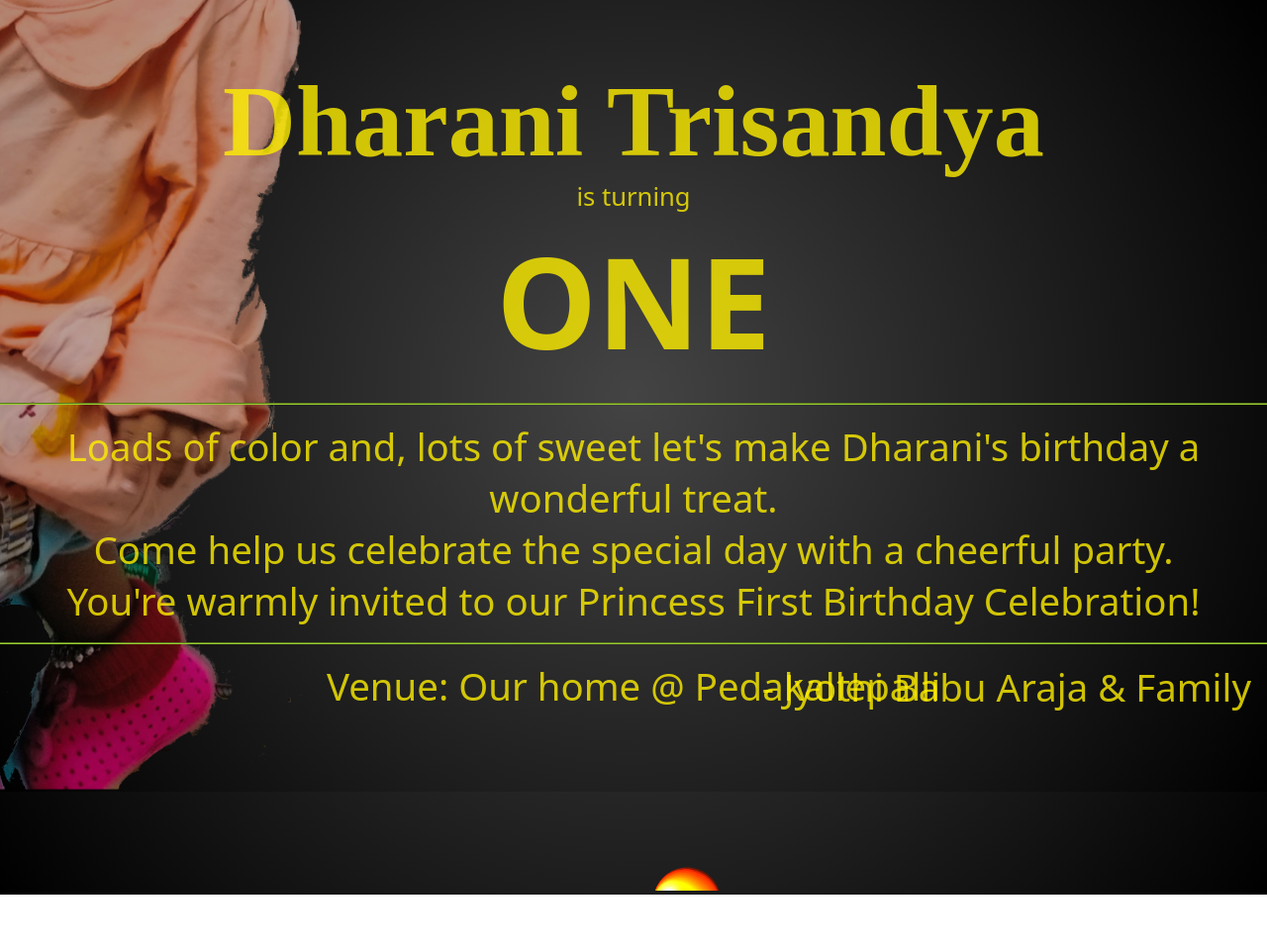
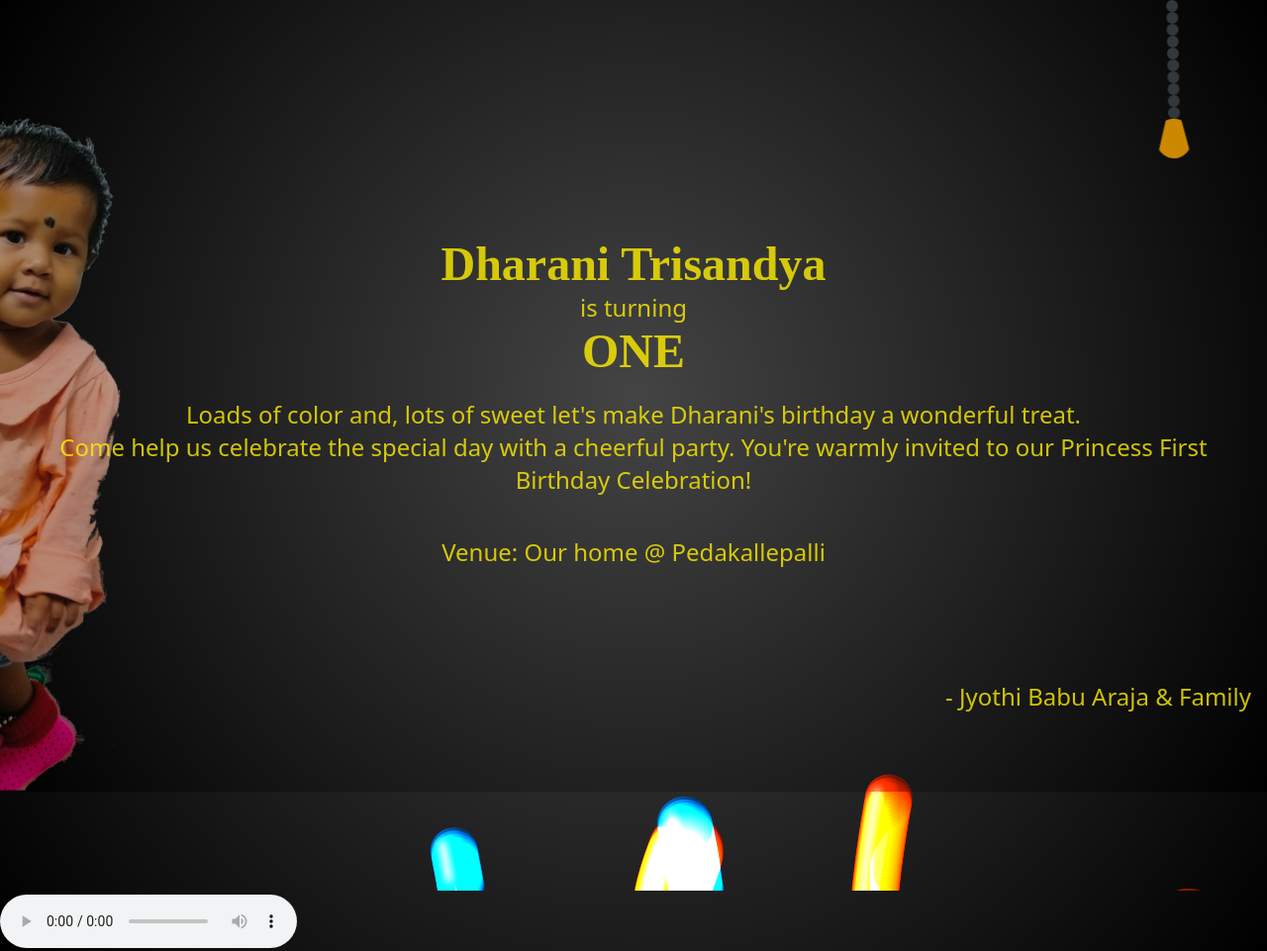
Before and after one commit to trisandyatech/dharani, a plain HTML site: page index.html in a window 1280 px wide. Shown: the whole page at 99% size. Before the commit the page ends 904 px from the top, so only its background shows below. Drawn offline with Linux system fonts and the light colour scheme; animation ran at ten frames a second; a web font is replaced by a local one.

Commit message:
with music

```diff
--- a/index.html
+++ b/index.html
@@ -42,26 +42,29 @@
         align-items: center;
         justify-content: center;
         flex-direction: column;
-        padding: 5vw;
         text-align: center;
         color: rgba(255, 239, 0, 0.8);
-        font-size: 3vh;
+
+        height: 100%;
+        /* font-size: 3vh; */
         font-family: system-ui, -apple-system, BlinkMacSystemFont, "Segoe UI",
           Roboto, Oxygen, Ubuntu, Cantarell, "Open Sans", "Helvetica Neue",
           sans-serif;
+        padding: 16px;
       }
 
       .invitation h1 {
         font-family: Monoton;
-        font-size: 8vw;
+        font-size: 48px;
       }
 
       .invitation p {
-        font-size: 2vw;
+        font-size: 24px;
       }
 
       .invitation p.para {
-        font-size: 3vw;
+        /* font-size: 3vw; */
+        margin: 20px;
       }
 
       .invitation p > a {
@@ -70,7 +73,7 @@
       }
 
       .invitation h2 {
-        font-size: 10vw;
+        /* font-size: 5vw; */
       }
 
       .invitation hr {
@@ -80,7 +83,7 @@
       }
 
       .invitation p.by {
-        font-size: 3vw;
+        /* font-size: 3vh; */
         position: absolute;
         bottom: 10vh;
         width: 100vw;
@@ -90,7 +93,7 @@
 
       img {
         position: absolute;
-        max-width: 30vw;
+        max-width: 200px;
         height: auto;
         opacity: 0.7;
         z-index: -1;
@@ -109,24 +112,105 @@
           left: 0;
         }
       }
+
+      @keyframes sway {
+        0% {
+          transform: rotate(1deg);
+        }
+        50% {
+          transform: rotate(-1deg);
+        }
+        100% {
+          transform: rotate(1deg);
+        }
+      }
+
+      .LightSwitch {
+        position: fixed;
+        top: -60px;
+        right: 80px;
+        border: none;
+        background-color: transparent;
+        transform-origin: top;
+        transform: rotate(1deg);
+        animation-name: sway;
+        animation-timing-function: ease-in-out;
+        animation-duration: 2s;
+        animation-iteration-count: infinite;
+        transition: 0.2s;
+      }
+
+      .LightSwitch:active {
+        top: -5px;
+        transition: 0.2s;
+      }
+
+      .LightSwitch:hover {
+        cursor: pointer;
+      }
+
+      .LightRope {
+        display: flex;
+        flex-direction: column;
+        align-items: center;
+      }
+
+      .Bead {
+        height: 12px;
+        width: 12px;
+        background-color: #32373b;
+        border-radius: 50%;
+        display: block;
+      }
+
+      .Bob {
+        border-bottom: 40px solid #cc8800;
+        border-left: 10px solid transparent;
+        border-right: 10px solid transparent;
+        height: 0;
+        width: 15px;
+        border-radius: 50px 50px 50px 50px;
+      }
+
+      /*Light bulbs*/
     </style>
   </head>
   <body>
+    <button content="night" class="LightSwitch" onClick="toggleAnimations()">
+      <div class="LightRope">
+        <span class="Bead"></span>
+        <span class="Bead"></span>
+        <span class="Bead"></span>
+        <span class="Bead"></span>
+        <span class="Bead"></span>
+        <span class="Bead"></span>
+        <span class="Bead"></span>
+        <span class="Bead"></span>
+        <span class="Bead"></span>
+        <span class="Bead"></span>
+        <span class="Bead"></span>
+        <span class="Bead"></span>
+        <span class="Bead"></span>
+        <span class="Bead"></span>
+        <span class="Bead"></span>
+        <span class="Bob"></span>
+      </div>
+    </button>
     <canvas id="c"></canvas>
     <div class="content">
       <img class="left" src="/adt-left.png" />
       <div class="invitation">
         <h1>Dharani Trisandya</h1>
         <p>is turning</p>
-        <h2>ONE</h2>
-        <hr />
+        <h1>ONE</h1>
+
         <p class="para">
           Loads of color and, lots of sweet let's make Dharani's birthday a
           wonderful treat. <br />
           Come help us celebrate the special day with a cheerful party. You're
           warmly invited to our Princess First Birthday Celebration!
         </p>
-        <hr />
+
         <p class="para">
           Venue:
           <a href="https://maps.app.goo.gl/TAxfFjDg7mNiZQsf8"
@@ -137,7 +221,29 @@
       </div>
     </div>
 
+    <audio class="song" controls="" loop="">
+      <source src="/music.mp3" />
+
+      Your browser isn't invited for super fun audio time.
+    </audio>
+
     <script>
+      let _enableBalloons = true,
+        _enableFireworks = true;
+      function toggleAnimations() {
+        var root = document.querySelector(":root");
+        var color = getComputedStyle(root);
+
+        _enableBalloons = !_enableBalloons;
+        _enableFireworks = !_enableFireworks;
+        const audio = document.querySelector(".song");
+        if (_enableBalloons) {
+          audio.play();
+        } else {
+          audio.pause();
+        }
+      }
+
       // when animating on canvas, it is best to use requestAnimationFrame instead of setTimeout or setInterval
       // not supported in all browsers though and sometimes needs a prefix, so we need a shim
       window.requestAnimFrame = (function () {
@@ -357,6 +463,11 @@
 
         // main demo loop
         function loop() {
+          if (!_enableFireworks) {
+            requestAnimFrame(loop);
+            return;
+          }
+
           // this function will run endlessly with requestAnimationFrame
           requestAnimFrame(loop);
 
@@ -463,8 +574,12 @@
 
         var balloons = [];
 
+        const minRadius = Math.round(window.innerWidth / 360) + 20;
+        const maxRadius = minRadius + 30;
+        const maxBalloons = 10;
+
         function Balloon() {
-          this.r = randomIntFromInterval(20, 50);
+          this.r = randomIntFromInterval(minRadius, maxRadius);
           this.R = 1.4 * this.r;
           this.x = randomIntFromInterval(this.r, cw - this.r);
           this.y = ch + 2 * this.r;
@@ -476,13 +591,18 @@
         }
 
         function Draw() {
+          if (!_enableBalloons) {
+            requestId = requestAnimFrame(Draw);
+            ctx.clearRect(0, 0, cw, ch);
+            return;
+          }
           updateBallons(bCtx);
 
           //ctx.clearRect(0, 0, cw, ch);
           var img = bc;
           ctx.drawImage(img, 0, 0);
 
-          requestId = window.requestAnimationFrame(Draw);
+          requestId = requestAnimFrame(Draw);
         }
         //requestId = window.requestAnimationFrame(Draw);
 
@@ -505,7 +625,7 @@
 
         function updateBallons(ctx) {
           frames += 1;
-          if (frames % 37 == 0 && balloons.length < 37) {
+          if (frames % maxBalloons == 0 && balloons.length < maxBalloons) {
             var balloon = new Balloon();
             balloons.push(balloon);
           }
```
Also changed, not shown: 1 other file.
